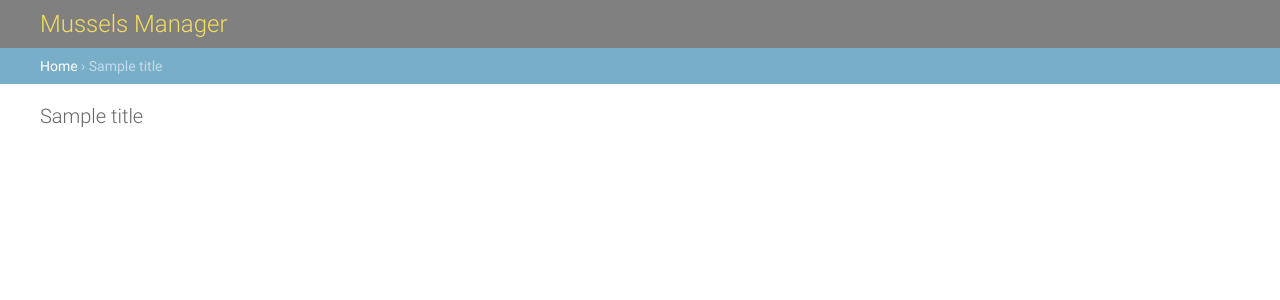
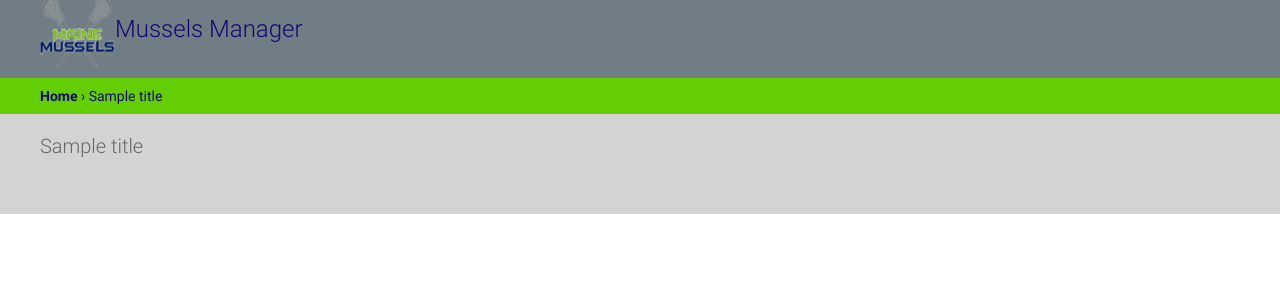
Before and after one commit to philpatt/maine_mussels, a Django app: template mussels_site/templates/admin/base_site.html in a window 1280 px wide. Shown: the top 300 px of the page. Run offline with Django 3.2, Linux system fonts and the light colour scheme; the template is opened without the code that fills it: most values are stand-ins (such as "Sample title", 1, 10 or a date in 2020).

Commit message:
working on admin page styling

```diff
--- a/mussels_site/templates/admin/base_site.html
+++ b/mussels_site/templates/admin/base_site.html
@@ -1,17 +1,53 @@
- {% extends "admin/base.html" %}
+{% extends "admin/base.html" %}
+{% load static %}
   {% block title %}
   {{ title }} | Mussels Manager }}
 {% endblock %}
 {% block extrastyle %}
 <style>
     #header {
-        background-color: grey ;
+        background-color: rgb(112,125,132);
+        color: rgb(20,8,116);
+    }
+    .module h2, .module caption, .inline-group h2 {
+        font-size: 18px;
+        background: rgb(112,125,132) !important;
+        color: rgb(20,8,116) !important ;
+    }
+    a.section:link, a.section:visited {
+        color: rgb(20,8,116);
+    }
+    #site-name img {
+        margin: 0;
+        width: 75px;
+        height: 75px;
+    }
+    #content {
+        background-color: lightgrey;
+    }
+    #branding h1, #branding h1 a:link, #branding h1 a:visited {
+        color: rgb(20,8,116);
+    }
+    #branding h1 {
+        margin: -17px 20px 0px 0px;
+        font-size: 24px;
+        color: #f5dd5d;
+    }
+    div.breadcrumbs {
+        background: #79aec8;
+        color: rgb(20,8,116);
+        background-color: rgb(98,206,3);
+
+    }
+    div.breadcrumbs a{
+        color: rgb(20,8,116);
+        font-weight: 1000;
     }
 </style>
 {% endblock %}
 {% block branding %}
 <h1 id="site-name">
-    <a href="{% url 'admin:index' %}">Mussels Manager</a>
+    <a href="{% url 'admin:index' %}"><img src="{% static 'images/mussels_logo.png' %}" alt="">Mussels Manager</a>
 </h1>
 {% endblock %}
 {% block nav-global %}
```
